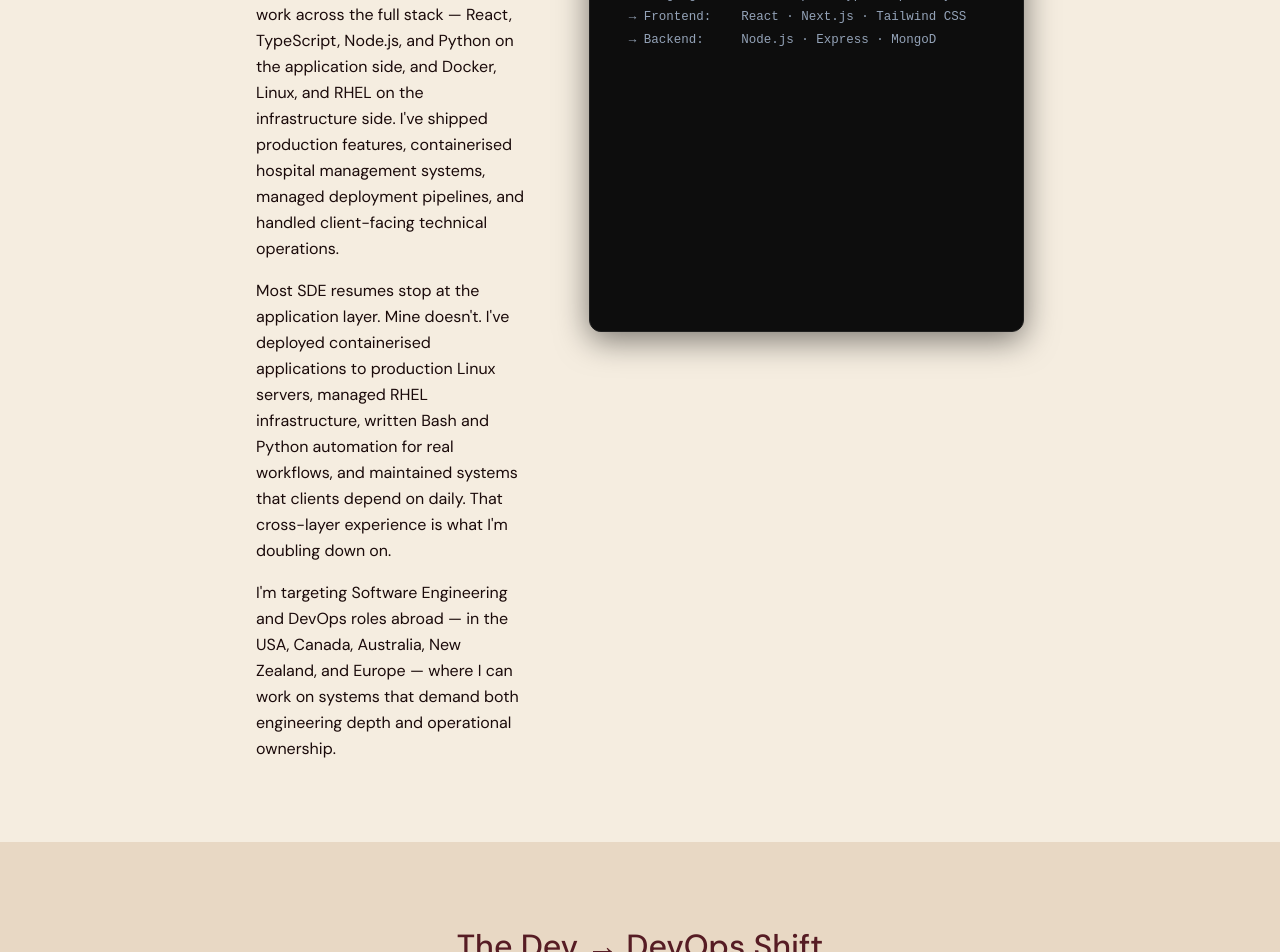
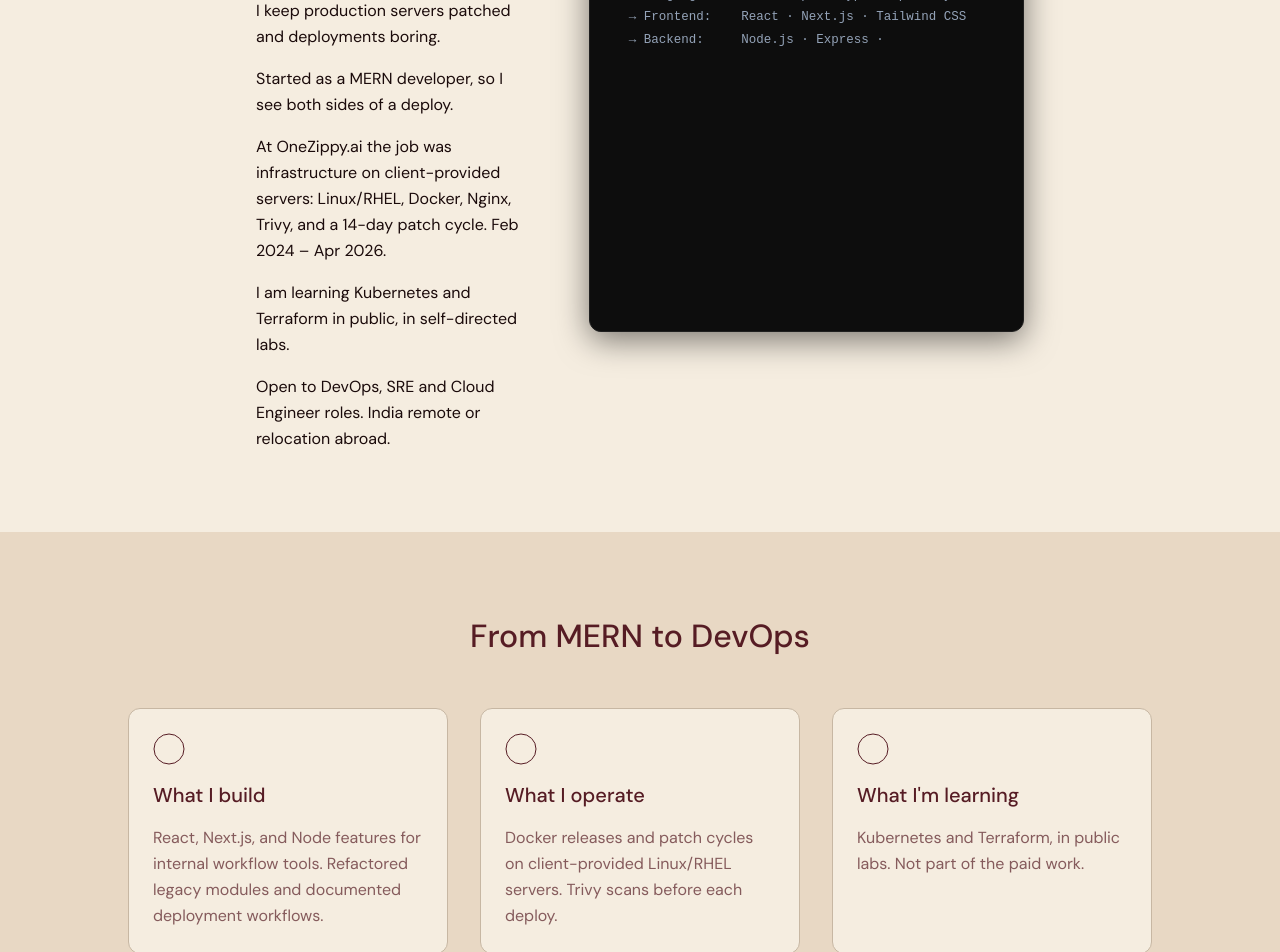
Before and after one commit to sinhaniik/portfolio, a React (Vite) app: page /about in a window 1280 px wide. Shown: the part 340-1292 px from the top of the page. Built offline with nearby package versions, Linux system fonts and the light colour scheme.

Commit message:
feat(about): remove client names from the about page

```diff
--- a/src/pages/About.tsx
+++ b/src/pages/About.tsx
@@ -5,35 +5,14 @@ import Terminal from '@/components/Terminal/Terminal';
 import { timelineItems } from "@/data/timeline";
 
 const learningItems = [
-  { topic: "Linux Foundations & Shell Scripting", status: "done" },
-  { topic: "SSH & Key-Based Authentication", status: "done" },
-  { topic: "File Permissions & User Management", status: "done" },
-
-  { topic: "Networking Fundamentals", status: "upcoming" },
-  { topic: "Git & Developer Workflow", status: "done" },
-
-  { topic: "Docker & Containerization", status: "done" },
-
-  { topic: "CI/CD Pipelines (Jenkins + GitHub Actions)", status: "upcoming" },
-
-  { topic: "AWS Core Services (EC2, S3, IAM, VPC)", status: "in-progress" },
-
-  { topic: "CI/CD to Cloud & Secrets Management", status: "upcoming" },
-
-  { topic: "Kubernetes Fundamentals", status: "upcoming" },
-  { topic: "Kubernetes Networking, Helm & Security", status: "upcoming" },
-
-  { topic: "Monitoring & Logging (Prometheus, Grafana, Loki)", status: "upcoming" },
-
-  { topic: "Terraform & Infrastructure as Code", status: "upcoming" },
-
-  { topic: "EKS & Advanced Deployment", status: "upcoming" },
+  { topic: "Kubernetes", status: "in-progress" },
+  { topic: "Terraform", status: "in-progress" },
 ];
 
 const AboutPage: React.FC = () => {
   return (
     <div className="w-full">
-      <SEO title="About" description="My journey from Software Development to DevOps." />
+      <SEO title="About" description="I keep production servers patched and deployments boring." />
 
       {/* Section 1 — Intro / Who I Am */}
       <section className="w-full py-20 px-6 md:px-16 lg:px-32 max-w-5xl mx-auto">
@@ -45,19 +24,25 @@ const AboutPage: React.FC = () => {
                 About me
               </span>
               <h1 className="text-4xl md:text-5xl font-semibold text-primary">
-                I'm Nikhil
+                I'm Nikhil Sinha
               </h1>
             </div>
 
             <div className="flex flex-col gap-4 text-base leading-relaxed text-text">
               <p>
-                I'm a Software Engineer at ClaimZippy in Bengaluru, where I work across the full stack — React, TypeScript, Node.js, and Python on the application side, and Docker, Linux, and RHEL on the infrastructure side. I've shipped production features, containerised hospital management systems, managed deployment pipelines, and handled client-facing technical operations.
+                I keep production servers patched and deployments boring.
               </p>
               <p>
-                Most SDE resumes stop at the application layer. Mine doesn't. I've deployed containerised applications to production Linux servers, managed RHEL infrastructure, written Bash and Python automation for real workflows, and maintained systems that clients depend on daily. That cross-layer experience is what I'm doubling down on.
+                Started as a MERN developer, so I see both sides of a deploy.
               </p>
               <p>
-                I'm targeting Software Engineering and DevOps roles abroad — in the USA, Canada, Australia, New Zealand, and Europe — where I can work on systems that demand both engineering depth and operational ownership.
+                At OneZippy.ai the job was infrastructure on client-provided servers: Linux/RHEL, Docker, Nginx, Trivy, and a 14-day patch cycle. Feb 2024 – Apr 2026.
+              </p>
+              <p>
+                I am learning Kubernetes and Terraform in public, in self-directed labs.
+              </p>
+              <p>
+                Open to DevOps, SRE and Cloud Engineer roles. India remote or relocation abroad.
               </p>
             </div>
           </div>
@@ -73,7 +58,7 @@ const AboutPage: React.FC = () => {
       <section className="w-full bg-surface py-20 px-6 md:px-16 lg:px-32">
         <div className="max-w-5xl mx-auto">
           <h2 className="text-[32px] font-medium text-primary mb-12 text-center">
-            The Dev &rarr; DevOps Shift
+            From MERN to DevOps
           </h2>
 
           <div className="grid grid-cols-1 md:grid-cols-3 gap-8">
@@ -84,7 +69,7 @@ const AboutPage: React.FC = () => {
               </svg>
               <h3 className="text-xl font-medium text-primary">What I build</h3>
               <p className="text-base text-text-muted leading-relaxed">
-                Full-stack applications with React, TypeScript, Node.js, and MongoDB. I've shipped production features, refactored codebases for performance, and built client-facing products end to end.
+                React, Next.js, and Node features for internal workflow tools. Refactored legacy modules and documented deployment workflows.
               </p>
             </div>
 
@@ -95,7 +80,7 @@ const AboutPage: React.FC = () => {
               </svg>
               <h3 className="text-xl font-medium text-primary">What I operate</h3>
               <p className="text-base text-text-muted leading-relaxed">
-                Production Docker deployments on RHEL servers, Bash automation, Python RPA workflows, and Linux infrastructure support. Not in a sandbox — in systems clients use every day.
+                Docker releases and patch cycles on client-provided Linux/RHEL servers. Trivy scans before each deploy.
               </p>
             </div>
 
@@ -104,9 +89,9 @@ const AboutPage: React.FC = () => {
               <svg width="32" height="32" viewBox="0 0 32 32" fill="none" xmlns="http://www.w3.org/2000/svg" className="shrink-0">
                 <circle cx="16" cy="16" r="15" stroke="var(--color-primary)" strokeWidth="1" />
               </svg>
-              <h3 className="text-xl font-medium text-primary">What I'm building next</h3>
+              <h3 className="text-xl font-medium text-primary">What I'm learning</h3>
               <p className="text-base text-text-muted leading-relaxed">
-                CI/CD pipelines, Kubernetes, Terraform, and cloud infrastructure on AWS. Adding systematic depth to what I've already done hands-on in production.
+                Kubernetes and Terraform, in public labs. Not part of the paid work.
               </p>
             </div>
           </div>
@@ -141,7 +126,6 @@ const AboutPage: React.FC = () => {
           <div className="flex flex-col w-full">
             {timelineItems.map((item, idx) => {
               const isLeft = idx % 2 === 0;
-              const isContiguousClaimZippy = idx !== timelineItems.length - 1 && item.company === 'ClaimZippy' && timelineItems[idx + 1]?.company === 'ClaimZippy';
 
               return (
                 <div key={idx} className="relative w-full pb-12 sm:pb-16 last:pb-0">
@@ -150,11 +134,6 @@ const AboutPage: React.FC = () => {
 
                     {/* Desktop Empty Half */}
                     <div className="hidden md:block md:w-1/2"></div>
-
-                    {/* Colored overlay segment for consecutive ClaimZippy entries */}
-                    {isContiguousClaimZippy && (
-                      <div className="absolute top-[24px] bottom-[-24px] sm:bottom-[-32px] w-[1px] left-[15px] md:left-1/2 md:-ml-[0.5px] z-0 bg-primary opacity-40"></div>
-                    )}
 
                     {/* Dot Container */}
                     <div className="absolute top-[24px] -translate-y-1/2 left-[10px] md:left-1/2 md:-translate-x-1/2 z-10 flex items-center justify-center">
@@ -166,13 +145,6 @@ const AboutPage: React.FC = () => {
                       <div className={`w-[10px] h-[10px] rounded-full ${item.type === 'work' ? 'bg-primary' : 'bg-background border-[2px] border-primary'} relative z-10`}></div>
                     </div>
 
-                    {/* Promoted Pill */}
-                    {isContiguousClaimZippy && (
-                      <div className="absolute bottom-[24px] sm:bottom-[32px] translate-y-1/2 left-[15px] md:left-1/2 -translate-x-1/2 z-10 px-2.5 py-0.5 bg-surface text-primary border border-border rounded-full text-[11px] font-medium leading-none flex items-center justify-center">
-                        Promoted
-                      </div>
-                    )}
-
                     {/* Card Container */}
                     <div className={`w-full pl-[45px] md:pl-0 md:w-1/2 flex items-start ${isLeft ? 'md:justify-end md:pr-10' : 'md:justify-start md:pl-10'} relative`}>
 
@@ -183,9 +155,13 @@ const AboutPage: React.FC = () => {
                       <div className="bg-surface border-[0.5px] border-border rounded-xl p-5 w-full md:max-w-[280px] relative z-10 transition-all duration-150 ease-in-out hover:-translate-y-[3px] hover:border-primary">
                         <div className="font-medium text-text">{item.role}</div>
                         <div className="font-semibold text-primary mb-1">{item.company}</div>
-                        <div className="text-[13px] text-text-muted tracking-wide mb-3">
-                          {item.period} <span className="mx-1">&middot;</span> {item.location}
-                        </div>
+                        {(item.period || item.location) && (
+                          <div className="text-[13px] text-text-muted tracking-wide mb-3">
+                            {item.period}
+                            {item.period && item.location ? <span className="mx-1">&middot;</span> : null}
+                            {item.location}
+                          </div>
+                        )}
                         <div className="flex flex-col gap-1 mt-1">
                           {item.description.map((desc, i) => (
                             <div key={i} className="text-[13px] text-text-muted leading-[1.6] flex items-start gap-1.5">
@@ -205,13 +181,13 @@ const AboutPage: React.FC = () => {
         </div>
       </section>
 
-      {/* Section 3 — Currently Learning */}
+      {/* Section 3 — Learning */}
       <section className="w-full py-20 px-6 md:px-16 lg:px-32 max-w-5xl mx-auto">
         <h2 className="text-[32px] font-medium text-primary mb-2">
-          Currently Building
+          Learning (self-directed labs)
         </h2>
         <p className="text-base text-text-muted mb-12">
-          Hands-on projects and structured learning — building the gaps between what I've done in production and full infrastructure ownership.
+          Kubernetes and Terraform. Public labs, separate from the job.
         </p>
 
         <div className="grid grid-cols-1 sm:grid-cols-2 md:grid-cols-3 gap-6">
@@ -248,11 +224,7 @@ const AboutPage: React.FC = () => {
                 </span>
 
                 {/* Optional Pill */}
-                {isInProgress && (
-                  <span className="ml-2 px-2 py-0.5 rounded-full bg-amber-100 text-amber-800 dark:bg-amber-900/30 dark:text-amber-300 text-[10px] font-bold uppercase tracking-wider">
-                    Current
-                  </span>
-                )}
+
               </div>
             );
           })}
@@ -262,7 +234,7 @@ const AboutPage: React.FC = () => {
       {/* Section 4 — CTA */}
       <section className="w-full py-20 px-6 md:px-16 lg:px-32 max-w-[50rem] mx-auto text-center flex flex-col items-center gap-8">
         <h2 className="text-[32px] font-medium text-primary">
-          Looking for someone who ships and operates?
+          Open to DevOps, SRE and Cloud Engineer roles.
         </h2>
 
         <div className="flex flex-col sm:flex-row gap-4 justify-center">
```
